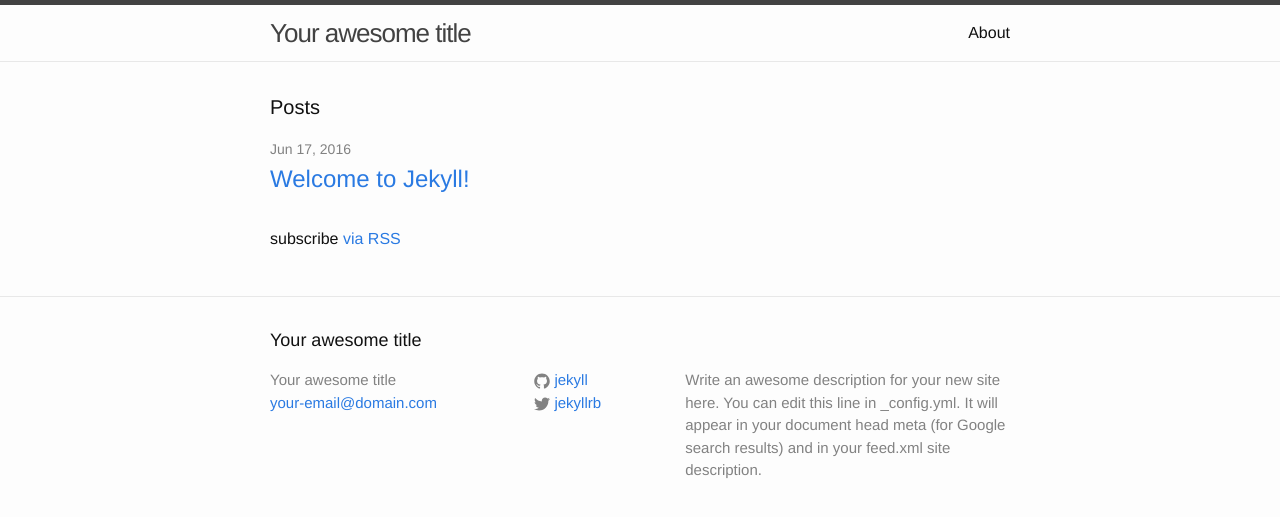
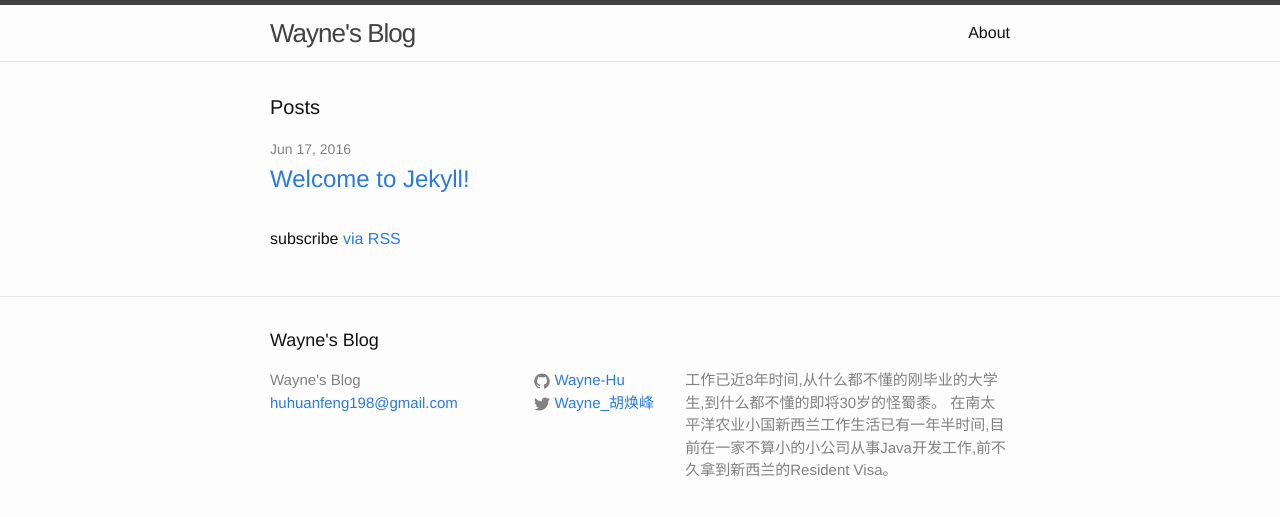
Before and after one commit to Wayne-Hu/wayne-hu.github.io, a Jekyll site: the page built from index.html, in a window 1280 px wide. Shown: the top 517 px of the page. Built offline with Jekyll 4.4.1, drawn with Linux system fonts in a browser that asks for light colours.

Commit message:
Small change

```diff
--- a/_config.yml
+++ b/_config.yml
@@ -6,16 +6,15 @@
 # 'jekyll serve'. If you change this file, please restart the server process.
 
 # Site settings
-title: Your awesome title
-email: your-email@domain.com
+title: Wayne's Blog
+email: huhuanfeng198@gmail.com
 description: > # this means to ignore newlines until "baseurl:"
-  Write an awesome description for your new site here. You can edit this
-  line in _config.yml. It will appear in your document head meta (for
-  Google search results) and in your feed.xml site description.
+  工作已近8年时间,从什么都不懂的刚毕业的大学生,到什么都不懂的即将30岁的怪蜀黍。
+  在南太平洋农业小国新西兰工作生活已有一年半时间,目前在一家不算小的小公司从事Java开发工作,前不久拿到新西兰的Resident Visa。
 baseurl: "" # the subpath of your site, e.g. /blog
 url: "http://yourdomain.com" # the base hostname & protocol for your site
-twitter_username: jekyllrb
-github_username:  jekyll
+twitter_username: Wayne_胡焕峰
+github_username:  Wayne-Hu
 
 # Build settings
 markdown: kramdown
```
Also changed, not shown: about.md (+1 -9 lines), 1 other file.
